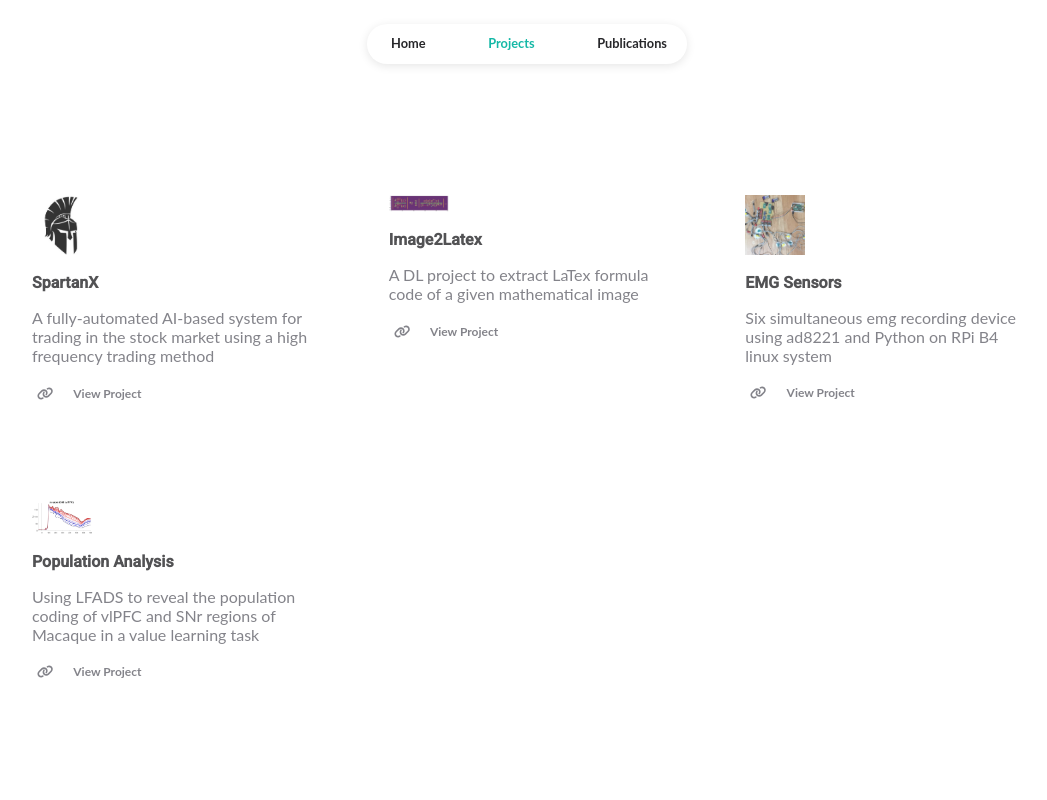
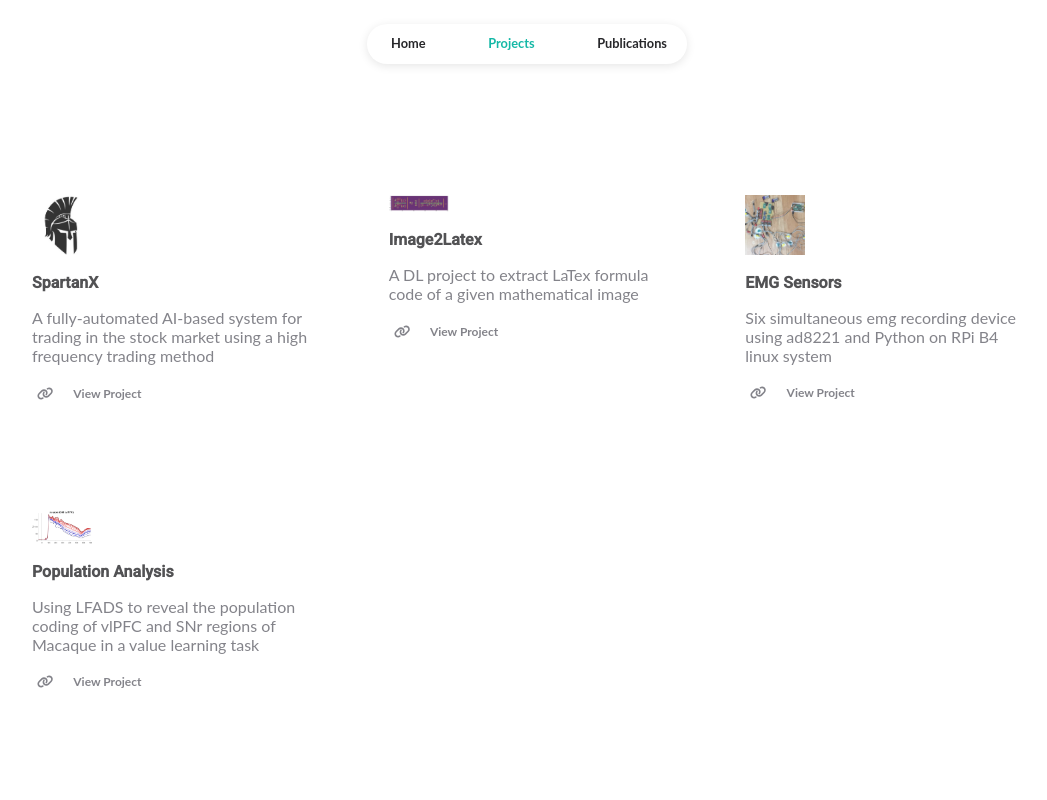
Before and after one commit to snnahvi/snnahvi.github.io, a React (Create React App) app: page /projects in a window 1280 px wide. Shown: the top 800 px of the page, without its empty margins (113-1160 px from the left). Built offline with nearby package versions, Linux system fonts and the light colour scheme.

Commit message:
Projects

```diff
--- a/src/components/articles/style/article.css
+++ b/src/components/articles/style/article.css
@@ -85,7 +85,7 @@
 	}
 
 	.article-image-container {
-		margin-left: -25px;
+		margin-left: -35px;
 		margin-right: 5px;
 		order: 1;
 	}
--- a/src/components/projects/styles/project.css
+++ b/src/components/projects/styles/project.css
@@ -23,7 +23,7 @@
 }
 
 .project-container {
-	padding: 30px 30px 50px;
+	padding: 30px 30px 60px;
 }
 
 .project-logo {
```
